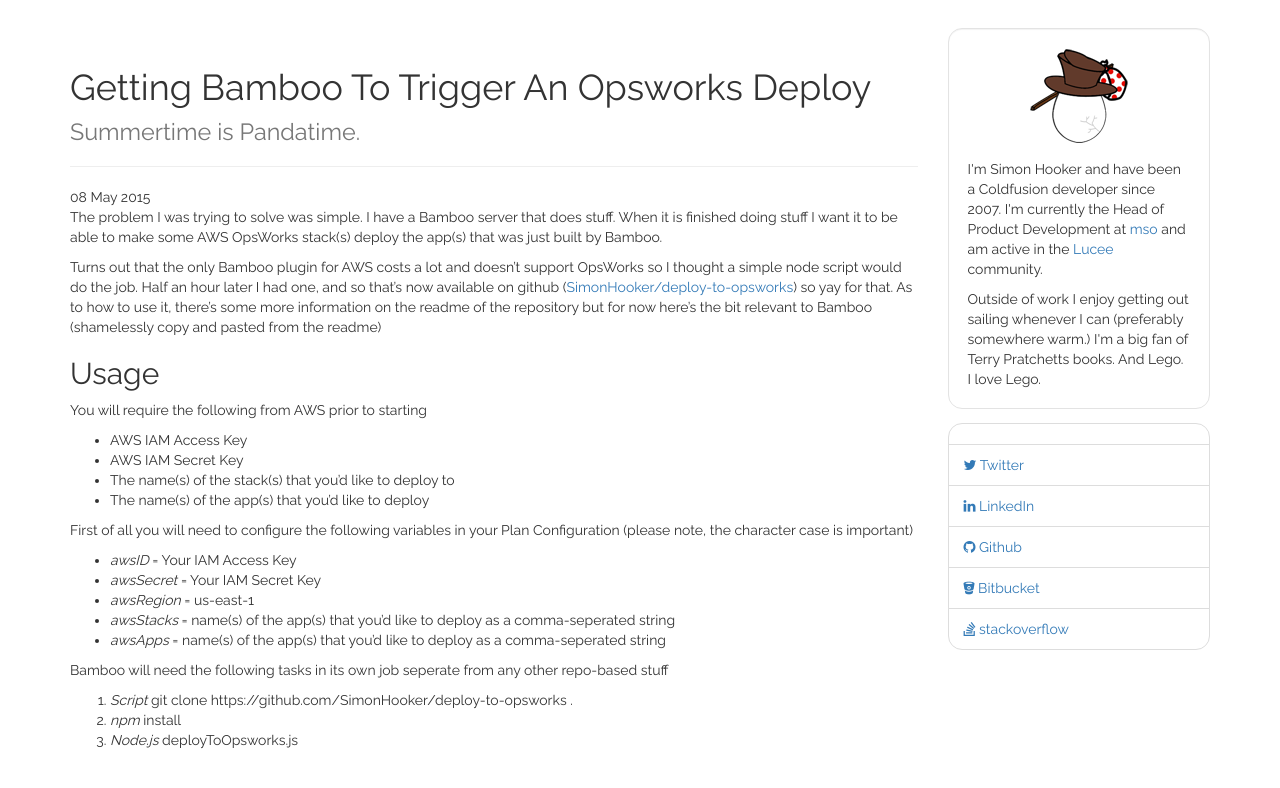
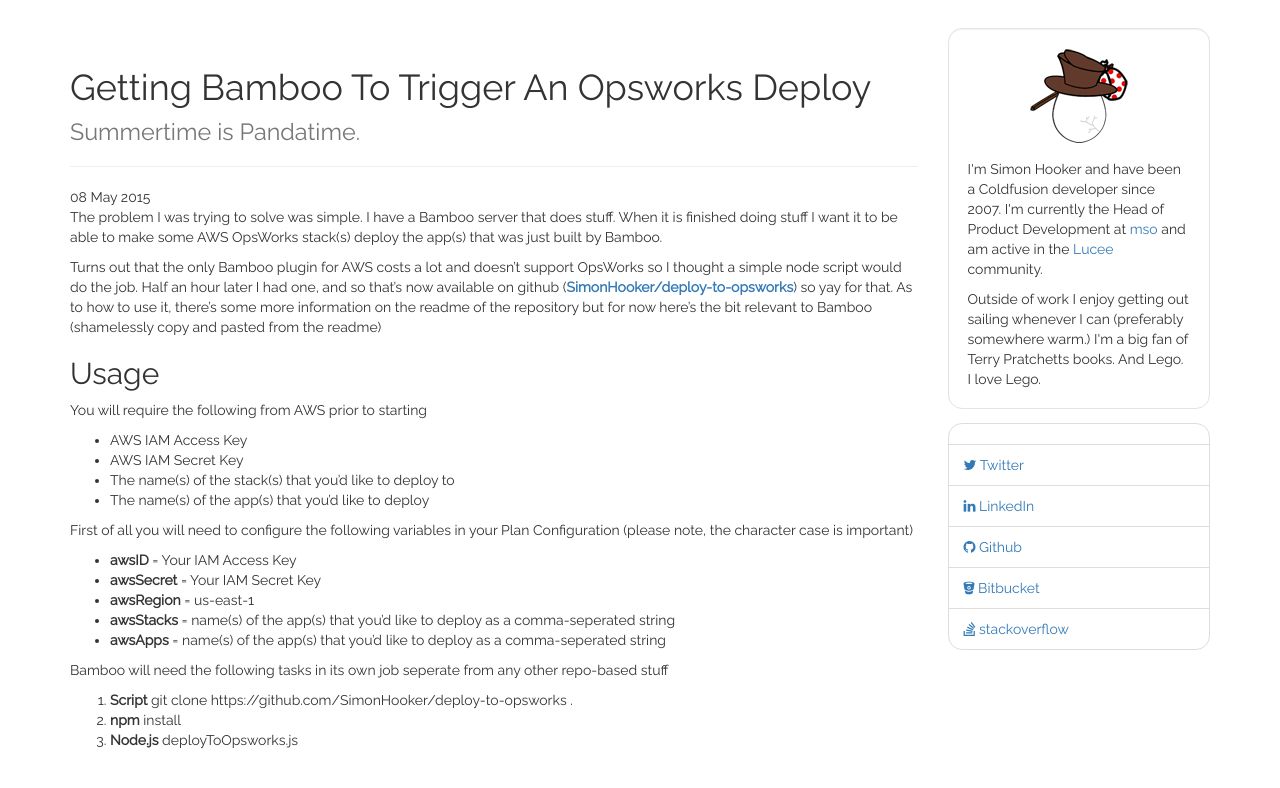
Before and after one commit to SimonHooker/simonhooker.github.io, a Jekyll site: the page built from _posts/2015-05-08-getting-bamboo-to-trigger-an-opsworks-deploy.md, in a window 1280 px wide. Shown: the top 788 px of the page. Built offline with Jekyll 4.4.1, drawn with Linux system fonts in a browser that asks for light colours; nearby versions of some CDN libraries; comment, search, counter and statistics services are not loaded.

Commit message:
Bold, not italic dammit!

```diff
--- a/_posts/2015-05-08-getting-bamboo-to-trigger-an-opsworks-deploy.md
+++ b/_posts/2015-05-08-getting-bamboo-to-trigger-an-opsworks-deploy.md
@@ -7,7 +7,7 @@
 
 The problem I was trying to solve was simple.  I have a Bamboo server that does stuff.  When it is finished doing stuff I want it to be able to make some AWS OpsWorks stack(s) deploy the app(s) that was just built by Bamboo.
 
-Turns out that the only Bamboo plugin for AWS costs a lot and doesn't support OpsWorks so I thought a simple node script would do the job.  Half an hour later I had one, and so that's now available on github ([SimonHooker/deploy-to-opsworks](https://github.com/SimonHooker/deploy-to-opsworks "SimonHooker/deploy-to-opsworks")) so yay for that.  As to how to use it, there's some more information on the readme of the repository but for now here's the bit relevant to Bamboo (shamelessly copy and pasted from the readme)
+Turns out that the only Bamboo plugin for AWS costs a lot and doesn't support OpsWorks so I thought a simple node script would do the job.  Half an hour later I had one, and so that's now available on github (**[SimonHooker/deploy-to-opsworks](https://github.com/SimonHooker/deploy-to-opsworks "SimonHooker/deploy-to-opsworks")**) so yay for that.  As to how to use it, there's some more information on the readme of the repository but for now here's the bit relevant to Bamboo (shamelessly copy and pasted from the readme)
 
 ## Usage
 
@@ -20,14 +20,14 @@
 
 First of all you will need to configure the following variables in your Plan Configuration (please note, the character case is important)
 
-- *awsID* = Your IAM Access Key
-- *awsSecret* = Your IAM Secret Key
-- *awsRegion* = us-east-1
-- *awsStacks* = name(s) of the app(s) that you'd like to deploy as a comma-seperated string
-- *awsApps* = name(s) of the app(s) that you'd like to deploy as a comma-seperated string
+- **awsID** = Your IAM Access Key
+- **awsSecret** = Your IAM Secret Key
+- **awsRegion** = us-east-1
+- **awsStacks** = name(s) of the app(s) that you'd like to deploy as a comma-seperated string
+- **awsApps** = name(s) of the app(s) that you'd like to deploy as a comma-seperated string
 
 Bamboo will need the following tasks in its own job seperate from any other repo-based stuff
 
-1. *Script* git clone https://github.com/SimonHooker/deploy-to-opsworks .
-2. *npm* install
-3. *Node.js* deployToOpsworks.js
+1. **Script** git clone https://github.com/SimonHooker/deploy-to-opsworks .
+2. **npm** install
+3. **Node.js** deployToOpsworks.js
```
